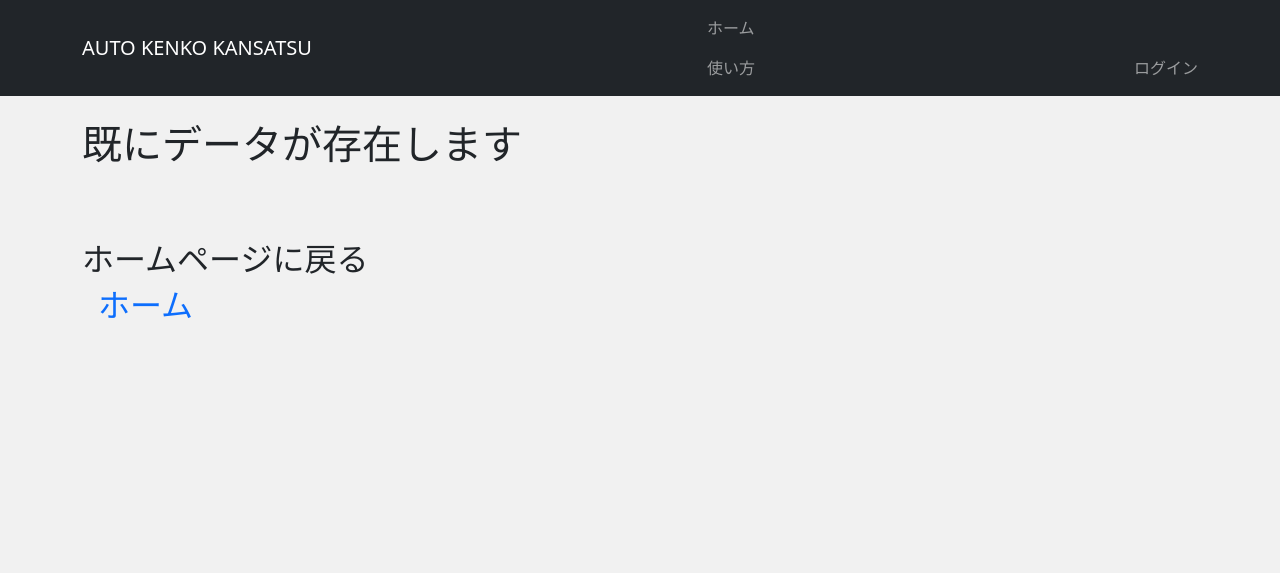
After one commit to ANKM0/auto_kenkou_kansatu, a Django app: template templates/500.html in a window 1280 px wide. The commit adds this page. Shown: the top 573 px of the page. Run offline with Django 3.2, Linux system fonts and the light colour scheme; the template is opened without the code that fills it, so the values that code supplies are empty.

Commit message:
500追加/404微修正

```diff
--- a/templates/404.html
+++ b/templates/404.html
@@ -4,7 +4,8 @@
     <h1 class="my-4">ページが見つかりません</h1><br>
     {% if user.is_authenticated %}
         <h2 class="my-4">
-            もしかして...データ入力していない<br>
+            もしかして...<br>
+            データ入力していない<br>
             <a class="nav-link" href="{% url 'users:create' %}">入力</a>
         </h2>
     {% else %}
--- /dev/null
+++ b/templates/500.html
@@ -0,0 +1,14 @@
+{% extends 'users/base.html' %}
+
+{% block content %}
+    <h1 class="my-4">既にデータが存在します</h1><br>
+    {% if user.is_authenticated %}
+        <h2 class="my-4">
+            <a class="nav-link" href="{% url 'users:create' %}">データ確認</a>
+        </h2><br>
+    {% endif %}
+    <h2 class="my-4">
+        ホームページに戻る<br>
+        <a class="nav-link" href="{% url 'users:index' %}">ホーム</a>
+    </h2>
+{% endblock content %}
```
